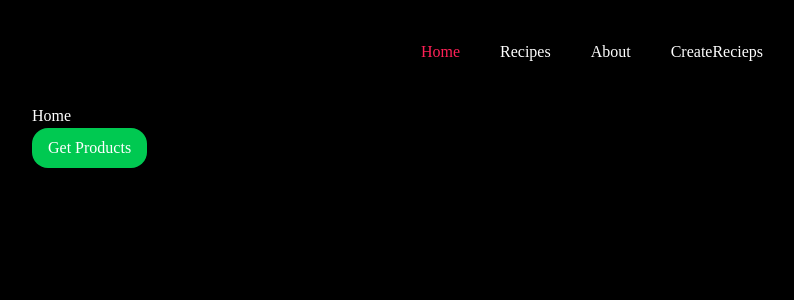
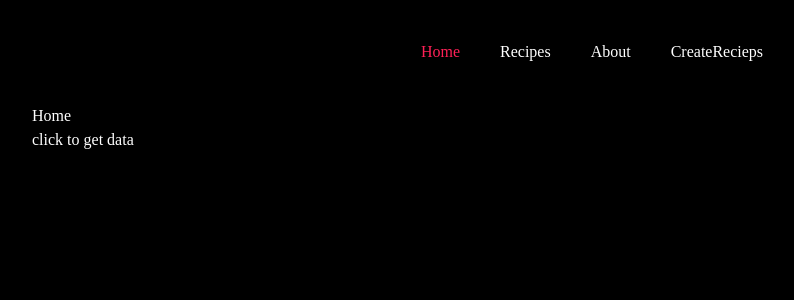
Before and after one commit to Zuhaib-dev/live-cohort-React, a React (Vite) app: page / in a window 1280 px wide. Shown: the top 300 px of the page, without its empty margins (48-842 px from the left). Built offline with nearby package versions, Linux system fonts and the light colour scheme; no server answers.

Commit message:
New Day learned the useEffect and API Calling with the axios and also outsoursing the Axios in utils folder and also react lifecycle mounting unmounting and updating

```diff
--- a/src/pages/Home.jsx
+++ b/src/pages/Home.jsx
@@ -1,32 +1,29 @@
-import { useEffect } from "react";
-import Axios from "../utils/Axios";
+import axios from "axios";
+import Axios from '../utils/Axios'
+import React, { useEffect } from "react";
 
 const Home = () => {
   const getProducts = async () => {
     try {
-      const  {data}  = await Axios.get("/products/1");
+      const { data } = await Axios.get("products/1");
       console.log(data);
     } catch (error) {
       console.log(error);
     }
   };
   useEffect(()=>{
+    getProducts()
     console.log("Home Mounted");
-    return()=>{
-      console.log("Homw UnMounted");
+    return(()=>{
+      console.log("Home UnMounted");
 
-    }
+    })
 
-  })
-
-  return (
-    <div>
-      <h1>Home</h1>
-      <button onClick={getProducts} className="bg-green-500 px-4 py-2 rounded-2xl active:scale-95">
-        Get Products
-      </button>
-    </div>
-  );
+  },[])
+  return <div>
+    <h1>Home</h1>
+    <button onClick={getProducts}>click to get data </button>
+  </div>;
 };
 
 export default Home;
--- a/src/utils/Axios.jsx
+++ b/src/utils/Axios.jsx
@@ -2,9 +2,7 @@ import axios from "axios";
 
 const instance = axios.create({
   baseURL: "https://fakestoreapi.com/",
-  // withCredentials:true
 });
-
 instance.interceptors.request.use(
   function (config) {
     console.log("request ---->", config);
```
